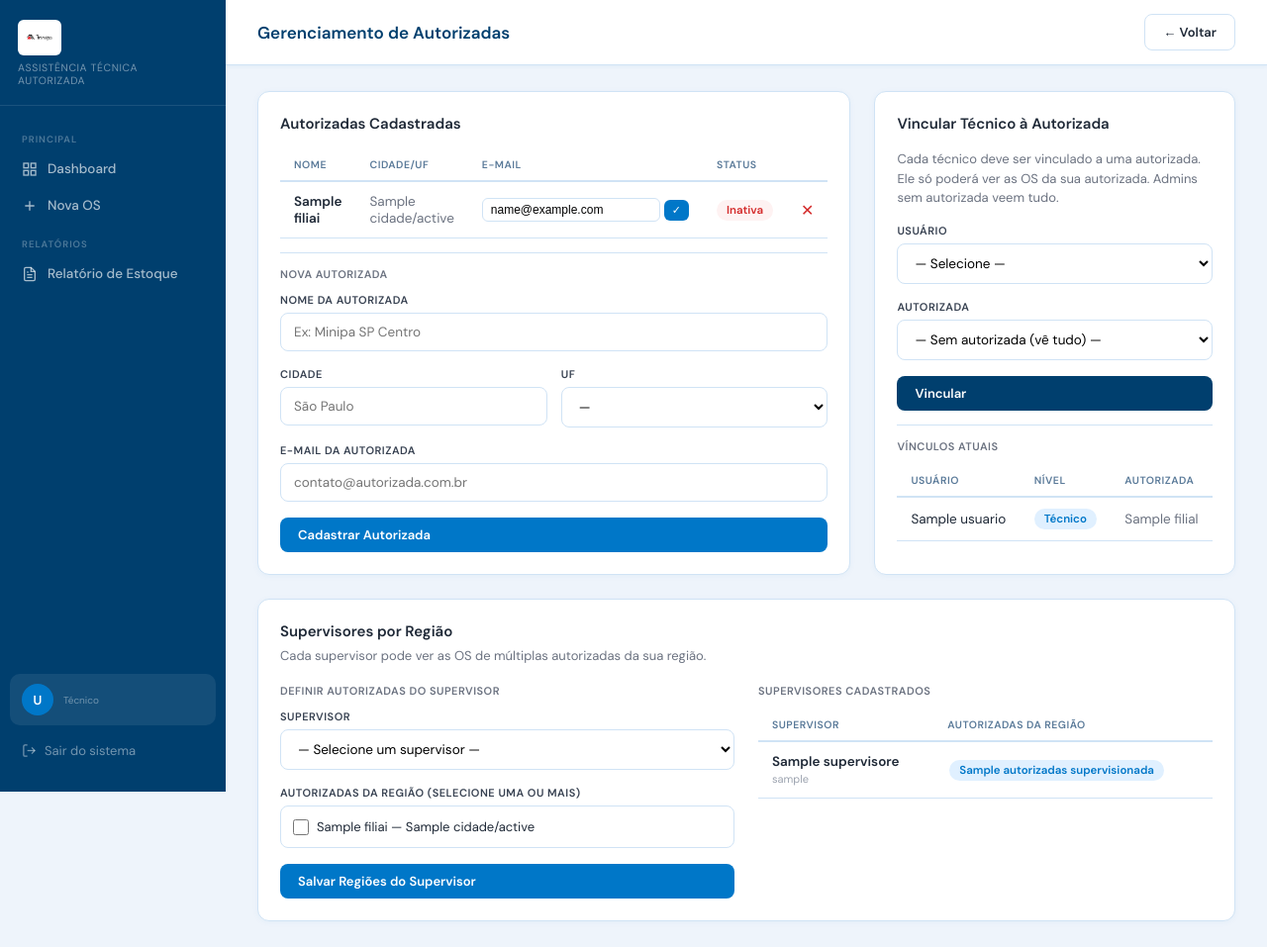
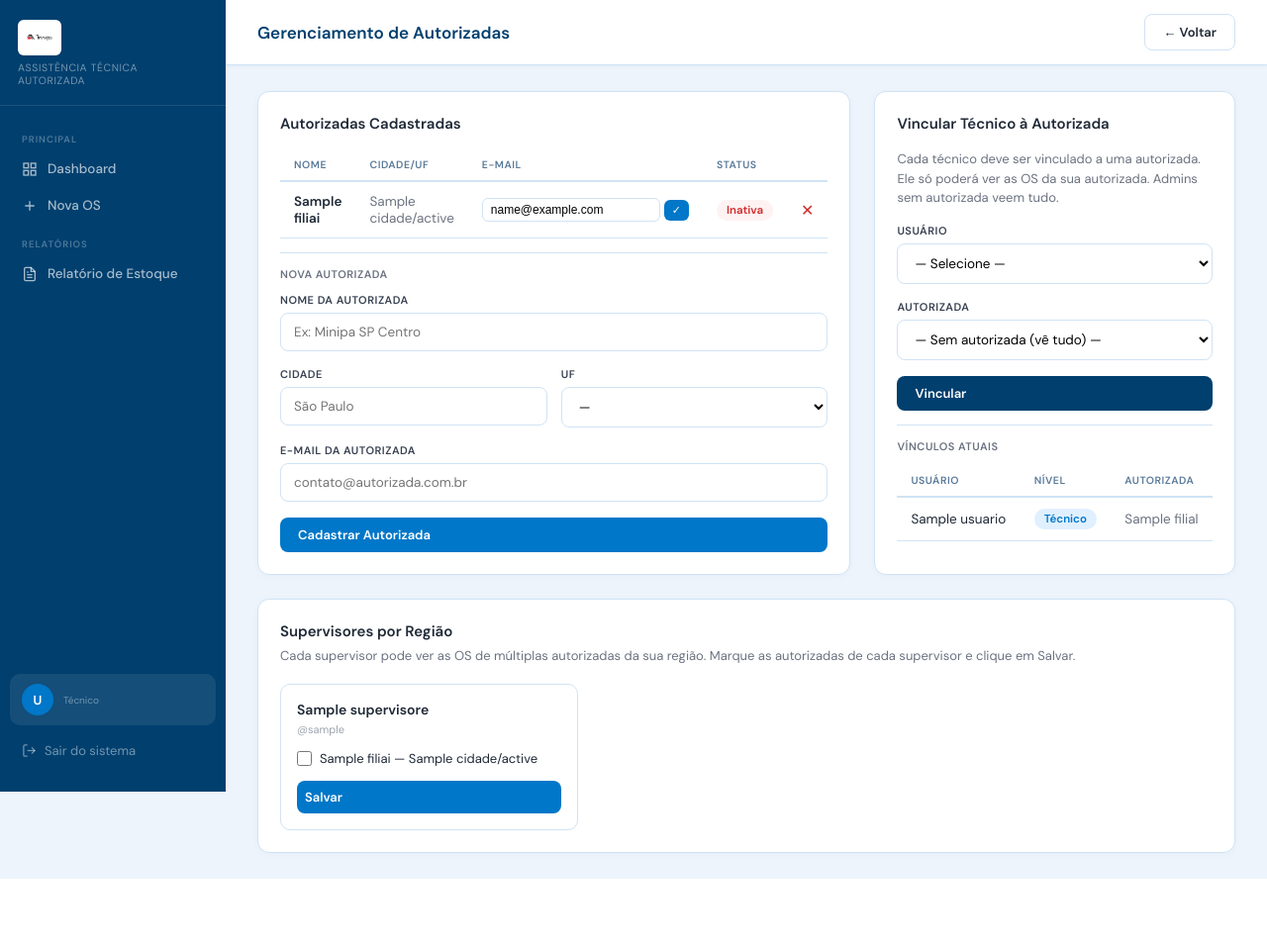
Before and after one commit to heavy-metal-tech/sistema_minipa, a Python web app: template templates/autorizadas.html in a window 1280 px wide. Shown: the whole page at 99% size. After the commit the page ends 888 px from the top, so only its background shows below. Run offline with Jinja, Linux system fonts and the light colour scheme; the template is opened without the code that fills it: most values are stand-ins (such as "Sample title", 1, 10 or a date in 2020).

Commit message:
Fix supervisor autorizadas being overwritten on each save
- Show one form per supervisor with checkboxes pre-checked
  based on current assignments
- Previously: blank checkboxes meant each save replaced the list,
  so selecting 1 autorizada then saving again with another
  would lose the first one
- Now: each supervisor card shows all autorizadas with their
  current selections pre-checked — just update and save

https://claude.ai/code/session_01DsFz3mXF4XMfcW1B1eYuBs

```diff
--- a/templates/autorizadas.html
+++ b/templates/autorizadas.html
@@ -143,71 +143,38 @@
   <!-- Supervisores -->
   <div class="card">
     <h2 style="font-size:15px;font-weight:600;margin-bottom:6px;">Supervisores por Região</h2>
-    <p style="font-size:13px;color:#6b7280;margin-bottom:20px;">Cada supervisor pode ver as OS de múltiplas autorizadas da sua região.</p>
+    <p style="font-size:13px;color:#6b7280;margin-bottom:20px;">Cada supervisor pode ver as OS de múltiplas autorizadas da sua região. Marque as autorizadas de cada supervisor e clique em Salvar.</p>
 
-    <div style="display:grid;grid-template-columns:1fr 1fr;gap:24px;">
-
-      <!-- Vincular supervisor -->
-      <div>
-        <div style="font-size:11px;font-weight:700;text-transform:uppercase;letter-spacing:.5px;color:#6b7280;margin-bottom:12px;">Definir Autorizadas do Supervisor</div>
+    {% if supervisores %}
+      <div style="display:grid;grid-template-columns:repeat(auto-fill,minmax(300px,1fr));gap:20px;">
+        {% for s in supervisores %}
+        <div style="border:1.5px solid var(--border);border-radius:10px;padding:16px;">
+          <div style="font-weight:600;font-size:14px;margin-bottom:4px;">{{ s.nome_completo }}</div>
+          <div style="font-size:11px;color:#9ca3af;margin-bottom:14px;">@{{ s.username }}</div>
           <form method="POST">
             <input type="hidden" name="action" value="vincular_supervisor">
-          <div class="form-group">
-            <label class="form-label">Supervisor</label>
-            <select name="supervisor_id" class="form-control" required>
-              <option value="">— Selecione um supervisor —</option>
-              {% for s in supervisores %}
-                <option value="{{ s.id }}">{{ s.nome_completo }} ({{ s.username }})</option>
-              {% endfor %}
-            </select>
-          </div>
-          <div class="form-group">
-            <label class="form-label">Autorizadas da Região (selecione uma ou mais)</label>
-            <div style="border:1.5px solid var(--border);border-radius:8px;padding:12px;display:flex;flex-direction:column;gap:8px;">
+            <input type="hidden" name="supervisor_id" value="{{ s.id }}">
+            <div style="display:flex;flex-direction:column;gap:8px;margin-bottom:14px;">
               {% for f in filiais %}
               <label style="display:flex;align-items:center;gap:8px;font-size:13px;cursor:pointer;">
                 <input type="checkbox" name="supervisor_filiais[]" value="{{ f.id }}"
-                  style="width:16px;height:16px;cursor:pointer;">
+                  {% if f in s.autorizadas_supervisionadas %}checked{% endif %}
+                  style="width:15px;height:15px;cursor:pointer;">
                 {{ f.nome }} — {{ f.cidade or '?' }}/{{ f.estado or '?' }}
               </label>
               {% else %}
               <span style="color:#9ca3af;font-size:13px;">Nenhuma autorizada cadastrada.</span>
               {% endfor %}
             </div>
-          </div>
-          <button type="submit" class="btn btn-primary" style="width:100%;">Salvar Regiões do Supervisor</button>
+            <button type="submit" class="btn btn-primary" style="width:100%;padding:8px;font-size:13px;">Salvar</button>
           </form>
         </div>
-
-      <!-- Tabela de supervisores -->
-      <div>
-        <div style="font-size:11px;font-weight:700;text-transform:uppercase;letter-spacing:.5px;color:#6b7280;margin-bottom:12px;">Supervisores Cadastrados</div>
-        {% if supervisores %}
-        <table>
-          <thead><tr><th>Supervisor</th><th>Autorizadas da Região</th></tr></thead>
-          <tbody>
-            {% for s in supervisores %}
-            <tr>
-              <td><strong>{{ s.nome_completo }}</strong><br><span style="color:#9ca3af;font-size:11px;">{{ s.username }}</span></td>
-              <td>
-                {% if s.autorizadas_supervisionadas %}
-                  {% for f in s.autorizadas_supervisionadas %}
-                    <span class="badge" style="background:#e0f0ff;color:#0077c8;margin:2px;">{{ f.nome }}</span>
         {% endfor %}
-                {% else %}
-                  <span style="color:#9ca3af;font-size:12px;">Nenhuma atribuída</span>
-                {% endif %}
-              </td>
-            </tr>
-            {% endfor %}
-          </tbody>
-        </table>
+      </div>
     {% else %}
       <p style="color:#9ca3af;font-size:13px;">Nenhum supervisor cadastrado ainda. Crie um usuário com cargo Supervisor no Dashboard.</p>
     {% endif %}
   </div>
-    </div>
-  </div>
 
 </div>
 {% endblock %}
```
Lines whose indentation alone changed are shown as unchanged.
